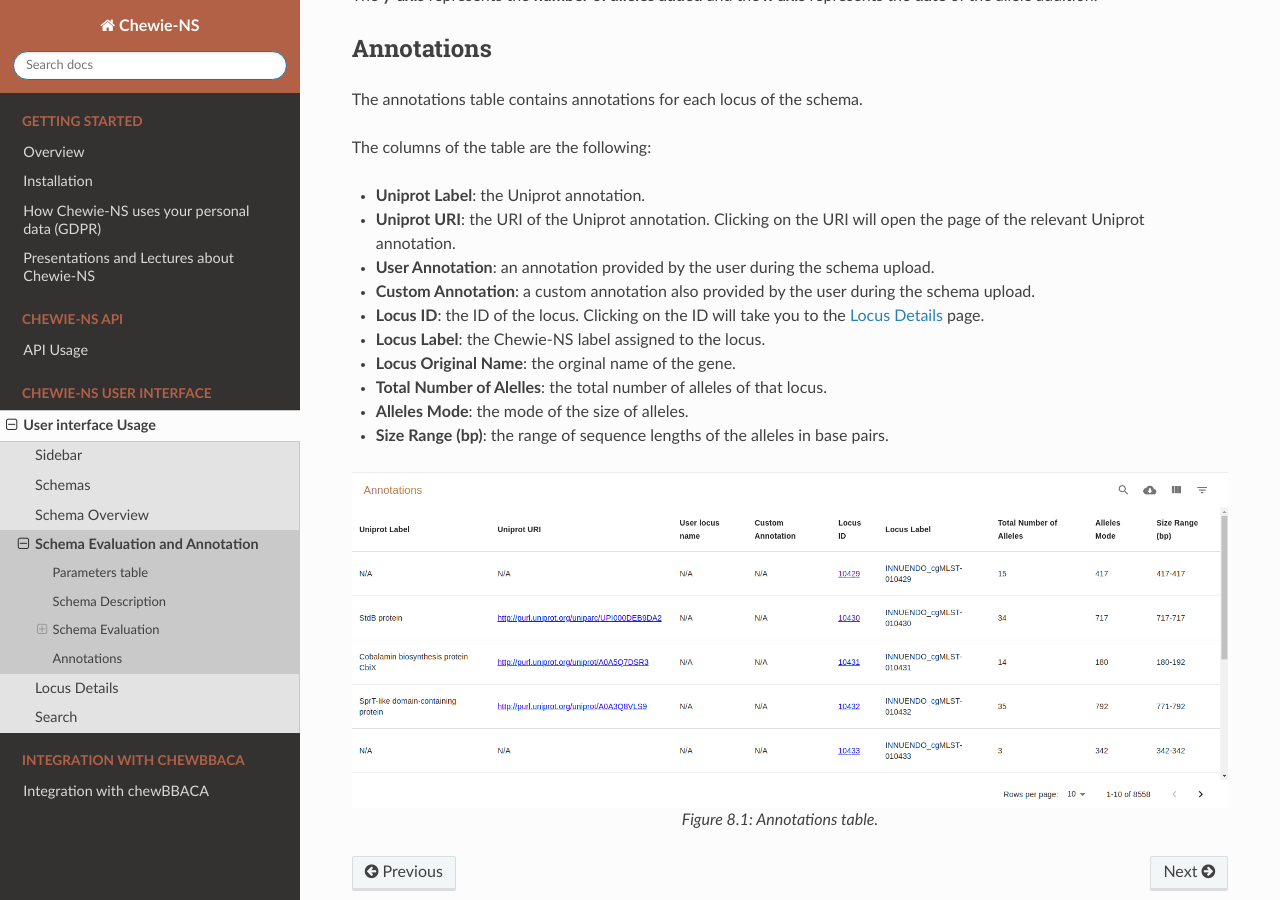
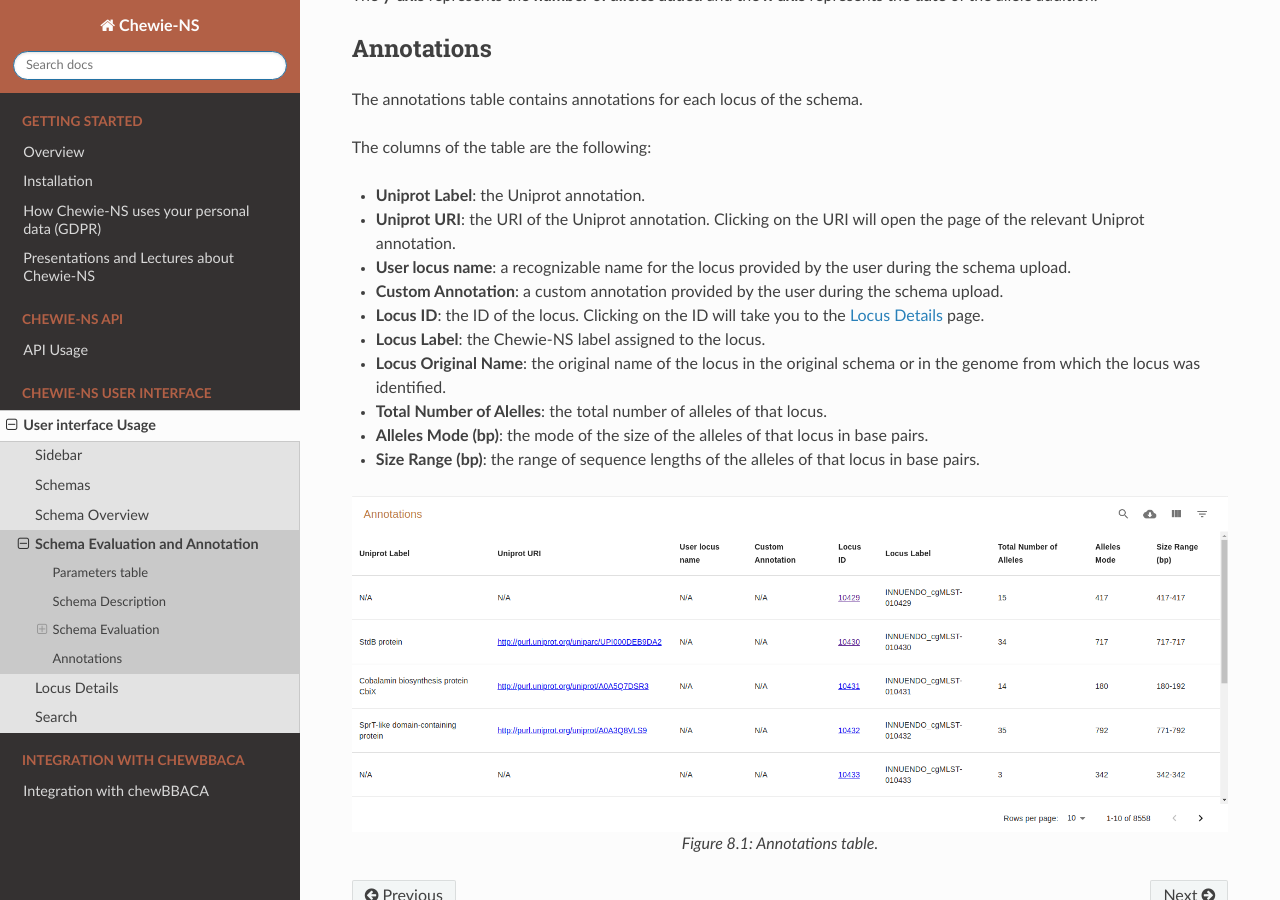
Before and after one commit to B-UMMI/Chewie-NS, a Sphinx documentation site: the page built from {{cookiecutter.directory_name}}/docs/user_interface/schema_evaluation.rst, in a window 1280 px wide and 900 px high, scrolled down 5310 px. Built offline with Sphinx 7.4.7 and the Read the Docs theme 2.0.0, drawn with Linux system fonts in a browser that asks for light colours.

Commit message:
Update schema_evaluation.rst
Corrected the Annotations section to reflect the actual fields available in chewie-NS

```diff
--- a/{{cookiecutter.directory_name}}/docs/user_interface/schema_evaluation.rst
+++ b/{{cookiecutter.directory_name}}/docs/user_interface/schema_evaluation.rst
@@ -143,14 +143,14 @@
 
 - **Uniprot Label**: the Uniprot annotation.
 - **Uniprot URI**: the URI of the Uniprot annotation. Clicking on the URI will open the page of the relevant Uniprot annotation.
-- **User Annotation**: an annotation provided by the user during the schema upload.
-- **Custom Annotation**: a custom annotation also provided by the user during the schema upload.
+- **User locus name**: a recognizable name for the locus provided by the user during the schema upload.
+- **Custom Annotation**: a custom annotation provided by the user during the schema upload.
 - **Locus ID**: the ID of the locus. Clicking on the ID will take you to the :doc:`locus_details` page.
 - **Locus Label**: the Chewie-NS label assigned to the locus.
-- **Locus Original Name**: the orginal name of the gene.
+- **Locus Original Name**: the original name of the locus in the original schema or in the genome from which the locus was identified.
 - **Total Number of Alelles**: the total number of alleles of that locus.
-- **Alleles Mode**: the mode of the size of alleles.
-- **Size Range (bp)**: the range of sequence lengths of the alleles in base pairs.
+- **Alleles Mode (bp)**: the mode of the size of the alleles of that locus in base pairs.
+- **Size Range (bp)**: the range of sequence lengths of the alleles of that locus in base pairs.
 
 .. figure:: ../resources/annotations_table.png
     :align: center
```
